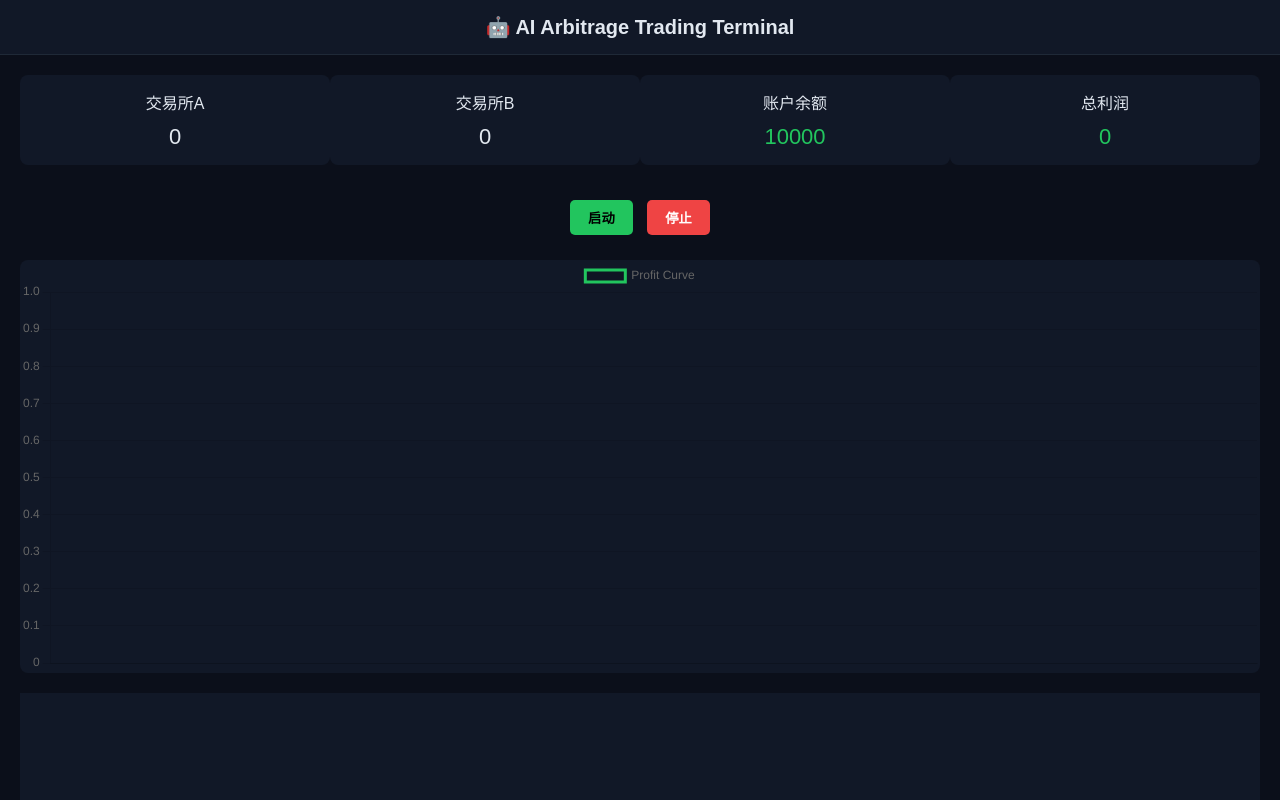
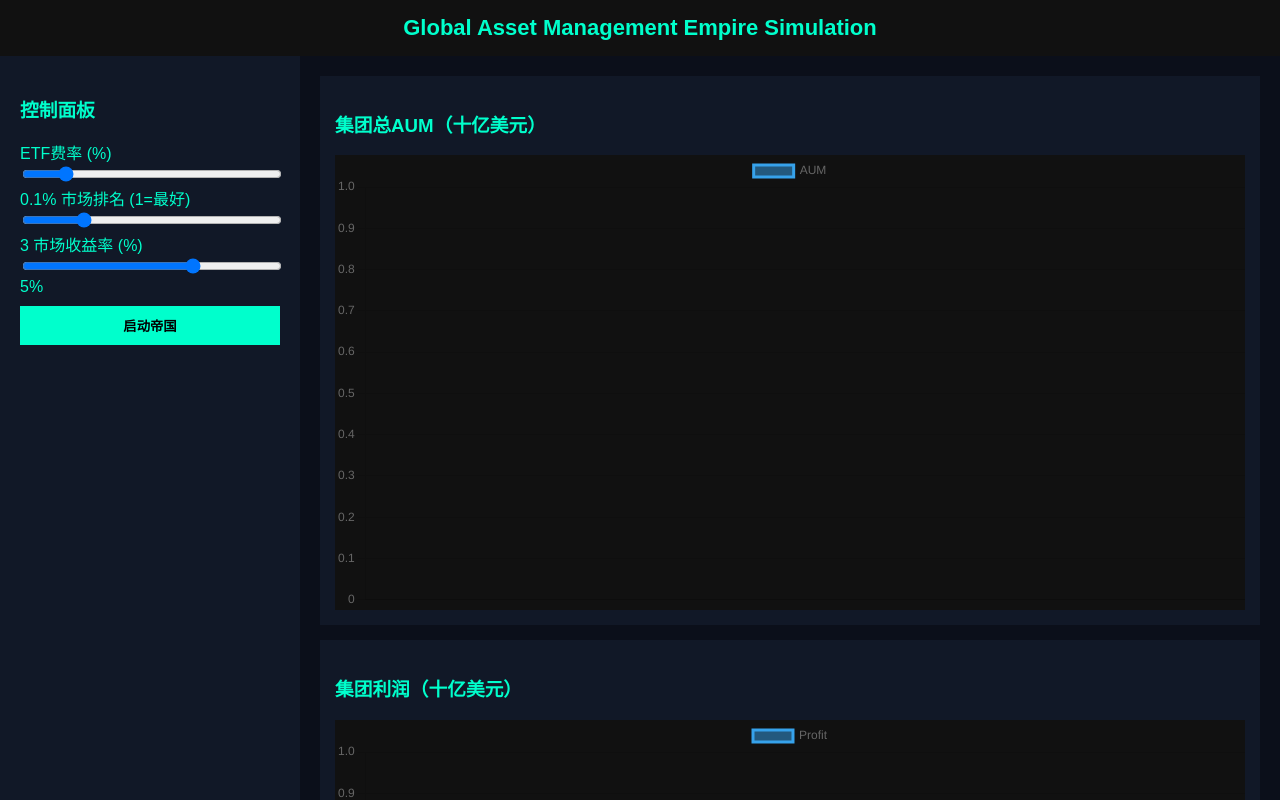
Before and after one commit to lgx1234-ai/lgx1234-ai.github.io, a plain HTML site: page index.html in a window 1280 px wide. Shown: the top 800 px of the page. Drawn offline with nearby package versions, Linux system fonts and the light colour scheme.

Commit message:
Update index.html

```diff
--- a/index.html
+++ b/index.html
@@ -2,179 +2,195 @@
 <html>
 <head>
 <meta charset="UTF-8">
-<title>AI Arbitrage Terminal</title>
+<title>Global Asset Management Empire</title>
 <script src="https://cdn.jsdelivr.net/npm/chart.js"></script>
 <style>
-body {
-    background: #0b0f1a;
-    color: #e2e8f0;
-    font-family: Arial;
-    margin: 0;
+body{
+    margin:0;
+    background:#0b0f1a;
+    color:#00ffcc;
+    font-family:Arial;
 }
-
-.header {
-    background: #111827;
-    padding: 15px;
-    font-size: 20px;
-    font-weight: bold;
-    text-align: center;
-    border-bottom: 1px solid #1f2937;
+header{
+    background:#111;
+    padding:15px;
+    font-size:22px;
+    text-align:center;
+    font-weight:bold;
 }
-
-.dashboard {
-    display: flex;
-    justify-content: space-around;
-    padding: 20px;
+.container{
+    display:grid;
+    grid-template-columns:300px 1fr;
+    height:90vh;
 }
-
-.card {
-    background: #111827;
-    padding: 15px;
-    border-radius: 8px;
-    width: 23%;
-    text-align: center;
+.sidebar{
+    background:#111827;
+    padding:20px;
 }
-
-.value {
-    font-size: 22px;
-    margin-top: 10px;
+.main{
+    padding:20px;
 }
-
-.green { color: #22c55e; }
-.red { color: #ef4444; }
-
-.controls {
-    text-align: center;
-    margin: 10px;
+button{
+    width:100%;
+    padding:10px;
+    margin-top:10px;
+    background:#00ffcc;
+    border:none;
+    font-weight:bold;
+    cursor:pointer;
 }
-
-button {
-    padding: 8px 18px;
-    margin: 5px;
-    border: none;
-    border-radius: 5px;
-    cursor: pointer;
-    font-weight: bold;
+input{
+    width:100%;
 }
-
-.start { background: #22c55e; color: black; }
-.stop { background: #ef4444; color: white; }
-
-.trade-log {
-    background: #111827;
-    margin: 20px;
-    padding: 10px;
-    height: 120px;
-    overflow-y: auto;
-    font-size: 12px;
+.card{
+    background:#111827;
+    padding:15px;
+    margin-bottom:15px;
 }
-canvas {
-    background: #111827;
-    margin: 20px;
-    border-radius: 8px;
+canvas{
+    background:#111;
 }
 </style>
 </head>
-
 <body>
 
-<div class="header">🤖 AI Arbitrage Trading Terminal</div>
+<header>
+Global Asset Management Empire Simulation
+</header>
 
-<div class="dashboard">
-    <div class="card">
-        交易所A
-        <div class="value" id="priceA">0</div>
-    </div>
-    <div class="card">
-        交易所B
-        <div class="value" id="priceB">0</div>
-    </div>
-    <div class="card">
-        账户余额
-        <div class="value green" id="balance">10000</div>
-    </div>
-    <div class="card">
-        总利润
-        <div class="value green" id="profit">0</div>
-    </div>
+<div class="container">
+
+<div class="sidebar">
+
+<h3>控制面板</h3>
+
+<label>ETF费率 (%)</label>
+<input type="range" min="0.03" max="0.5" step="0.01" id="fee" value="0.1">
+<span id="feeDisplay">0.1%</span>
+
+<label>市场排名 (1=最好)</label>
+<input type="range" min="1" max="10" step="1" id="rank" value="3">
+<span id="rankDisplay">3</span>
+
+<label>市场收益率 (%)</label>
+<input type="range" min="-5" max="10" step="0.1" id="return" value="5">
+<span id="returnDisplay">5%</span>
+
+<button onclick="start()">启动帝国</button>
+
 </div>
 
-<div class="controls">
-    <button class="start" onclick="start()">启动</button>
-    <button class="stop" onclick="stop()">停止</button>
+<div class="main">
+
+<div class="card">
+<h3>集团总AUM（十亿美元）</h3>
+<canvas id="aumChart"></canvas>
 </div>
 
-<canvas id="chart" width="900" height="300"></canvas>
+<div class="card">
+<h3>集团利润（十亿美元）</h3>
+<canvas id="profitChart"></canvas>
+</div>
 
-<div class="trade-log" id="log"></div>
+<div class="card">
+<h3>市场份额</h3>
+<canvas id="shareChart"></canvas>
+</div>
+
+</div>
+
+</div>
 
 <script>
-let priceA = 100;
-let priceB = 100;
-let balance = 10000;
-let profit = 0;
-let interval;
-let history = [];
 
-const ctx = document.getElementById('chart').getContext('2d');
-const chart = new Chart(ctx, {
-    type: 'line',
-    data: {
-        labels: [],
-        datasets: [{
-            label: 'Profit Curve',
-            data: [],
-            borderColor: '#22c55e',
-            fill: false
-        }]
-    }
+// 初始AUM（十亿美元）
+let AUM = 2000;
+let pensionAUM = 3000;
+let mutualAUM = 1000;
+
+let aumHistory = [];
+let profitHistory = [];
+let shareHistory = [];
+
+let running = false;
+
+const aumChart = new Chart(document.getElementById('aumChart'),{
+type:'line',
+data:{labels:[],datasets:[{label:'AUM',data:[]}]}
 });
 
-function logTrade(text) {
-    const log = document.getElementById("log");
-    log.innerHTML += text + "<br>";
-    log.scrollTop = log.scrollHeight;
+const profitChart = new Chart(document.getElementById('profitChart'),{
+type:'line',
+data:{labels:[],datasets:[{label:'Profit',data:[]}]}
+});
+
+const shareChart = new Chart(document.getElementById('shareChart'),{
+type:'line',
+data:{labels:[],datasets:[{label:'Market Share',data:[]}]}
+});
+
+function netFlow(fee, rank){
+    return (0.02 - fee/100)*0.5 + (1/rank)*0.3;
 }
 
-function simulate() {
-    priceA += (Math.random() - 0.5) * 2;
-    priceB += (Math.random() - 0.5) * 2;
-
-    if (Math.random() > 0.7) {
-        priceB += Math.random() * 4;
-    }
-
-    document.getElementById("priceA").innerText = priceA.toFixed(2);
-    document.getElementById("priceB").innerText = priceB.toFixed(2);
-
-    let spread = priceB - priceA;
-
-    if (spread > 2) {
-        let tradeProfit = spread * 1;
-        profit += tradeProfit;
-        balance += tradeProfit;
-        logTrade("套利成功 + " + tradeProfit.toFixed(2));
-    }
-
-    document.getElementById("profit").innerText = profit.toFixed(2);
-    document.getElementById("balance").innerText = balance.toFixed(2);
-
-    history.push(profit);
-    chart.data.labels.push(history.length);
-    chart.data.datasets[0].data = history;
-    chart.update();
+function complianceCost(totalAUM){
+    return totalAUM * 0.0005;
 }
 
-function start() {
-    if (!interval) {
-        interval = setInterval(simulate, 1000);
+function update(){
+
+    let fee = parseFloat(document.getElementById('fee').value);
+    let rank = parseInt(document.getElementById('rank').value);
+    let marketReturn = parseFloat(document.getElementById('return').value)/100;
+
+    document.getElementById('feeDisplay').innerText = fee + "%";
+    document.getElementById('rankDisplay').innerText = rank;
+    document.getElementById('returnDisplay').innerText = marketReturn*100 + "%";
+
+    let totalAUM = AUM + pensionAUM + mutualAUM;
+
+    let flow = netFlow(fee, rank) * totalAUM;
+
+    // 更新AUM
+    AUM = AUM*(1+marketReturn) + flow*0.5;
+    pensionAUM = pensionAUM*(1+marketReturn*0.6) + flow*0.3;
+    mutualAUM = mutualAUM*(1+marketReturn*0.8) + flow*0.2;
+
+    totalAUM = AUM + pensionAUM + mutualAUM;
+
+    // 利润
+    let managementFee = totalAUM * (fee/100);
+    let cost = complianceCost(totalAUM);
+    let profit = managementFee - cost;
+
+    // 市场份额模拟
+    let marketShare = (11-rank)/55;
+
+    aumHistory.push(totalAUM);
+    profitHistory.push(profit);
+    shareHistory.push(marketShare);
+
+    aumChart.data.labels.push(aumHistory.length);
+    aumChart.data.datasets[0].data = aumHistory;
+    aumChart.update();
+
+    profitChart.data.labels.push(profitHistory.length);
+    profitChart.data.datasets[0].data = profitHistory;
+    profitChart.update();
+
+    shareChart.data.labels.push(shareHistory.length);
+    shareChart.data.datasets[0].data = shareHistory;
+    shareChart.update();
+
+}
+
+function start(){
+    if(!running){
+        running = true;
+        setInterval(update,1000);
     }
 }
 
-function stop() {
-    clearInterval(interval);
-    interval = null;
-}
 </script>
 
 </body>
```
